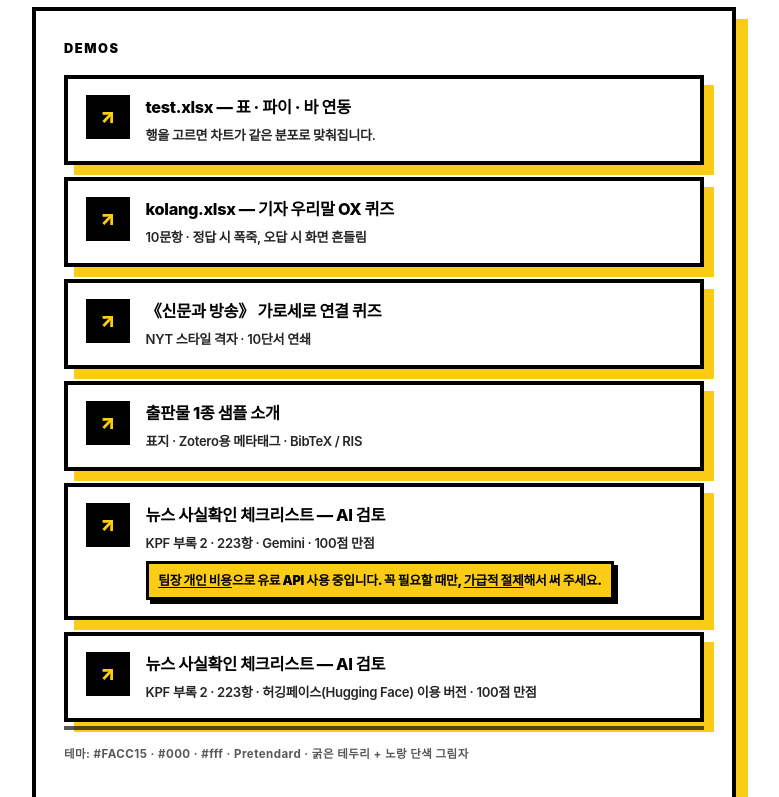
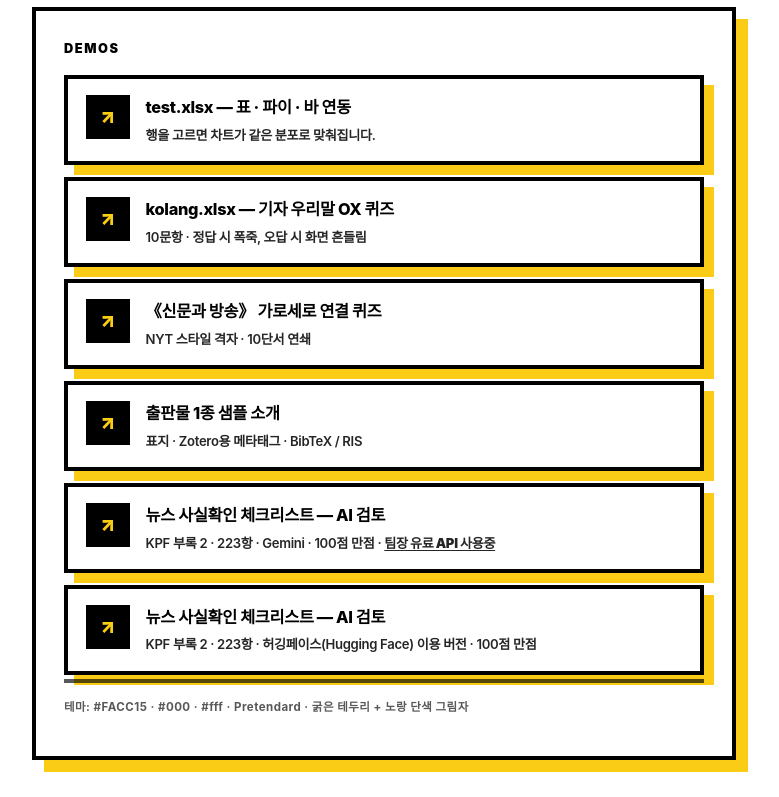
Before and after one commit to kpf-jra/hanun_demo, a website: page index.html in a window 1280 px wide. Shown: the part 363-1160 px from the top of the page, without its empty margins (256-1035 px from the left). Drawn offline with Linux system fonts and the light colour scheme; a web font is replaced by a local one.

```diff
--- a/index.html
+++ b/index.html
@@ -145,20 +145,7 @@
       opacity: 0.85;
       line-height: 1.45;
     }
-    #unique-content-882100 .lab-cost-notice {
-      display: block;
-      margin-top: 0.55rem;
-      padding: 0.45rem 0.6rem;
-      font-size: 0.8rem;
-      font-weight: 900;
-      line-height: 1.45;
-      letter-spacing: -0.02em;
-      color: var(--black);
-      background: var(--yellow);
-      border: 3px solid var(--black);
-      box-shadow: 4px 4px 0 var(--black);
-    }
-    #unique-content-882100 .lab-cost-notice strong {
+    #unique-content-882100 .lab-meta-em {
       font-weight: 900;
       text-decoration: underline;
       text-underline-offset: 2px;
@@ -234,8 +221,7 @@
               <span class="lab-go" aria-hidden="true">↗</span>
               <span>
                 뉴스 사실확인 체크리스트 — AI 검토
-                <span class="lab-meta">KPF 부록 2 · 223항 · Gemini · 100점 만점</span>
-                <span class="lab-cost-notice" role="note"><strong>팀장 개인 비용</strong>으로 유료 API 사용 중입니다. 꼭 필요할 때만, <strong>가급적 절제</strong>해서 써 주세요.</span>
+                <span class="lab-meta">KPF 부록 2 · 223항 · Gemini · 100점 만점 · <span class="lab-meta-em">팀장 유료 API 사용중</span></span>
               </span>
             </a>
           </li>
```
